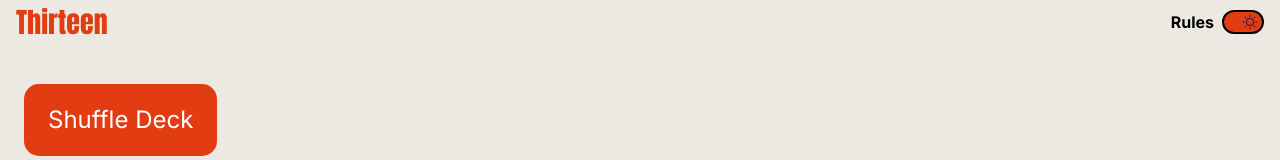
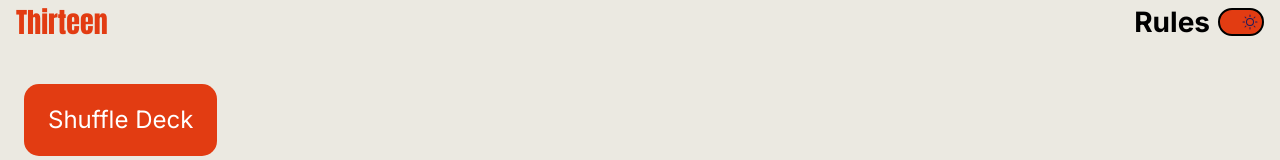
Before and after one commit to jduong09/thirteen, a Next.js app: page / in a window 1280 px wide. Shown: the top 160 px of the page. Built offline with nearby package versions, Linux system fonts and the light colour scheme.

Commit message:
Updated PR based on review.

```diff
--- a/components/header/header.js
+++ b/components/header/header.js
@@ -66,8 +66,8 @@ const Header = ({ changeTheme, theme }) => {
         <ul>
           <li><button onClick={() => setToggleRules(true)}>Rules</button></li>
           <li className={headerStyles.listItemDarkMode}>
-            <div className={theme === 'light' ? headerStyles.sunBorder : headerStyles.moonBorder}>
-              <button className={theme === 'light' ? headerStyles.btnLeft : headerStyles.btnRight} onClick={() => changeTheme(theme === 'light' ? 'dark' : 'light')}>
+            <div className={theme === 'light' ? headerStyles.sunBorder : headerStyles.moonBorder} onClick={() => changeTheme(theme === 'light' ? 'dark' : 'light')}>
+              <button className={theme === 'light' ? headerStyles.btnLeft : headerStyles.btnRight}>
                 <Image priority className={`${headerStyles.imageDarkMode} ${theme === 'light' ? headerStyles.sunIcon : headerStyles.moonIcon}`} src={src} alt='Svg icon of sun or moon' />
               </button>
             </div>
--- a/components/header/header.module.scss
+++ b/components/header/header.module.scss
@@ -32,6 +32,10 @@
 .header > nav > ul {
   display: flex;
   align-items: center;
+  > li {
+    font-size: 1.75rem;
+    cursor: pointer;
+  }
 }
 
 .header > nav > ul > li:last-child {
@@ -40,7 +44,6 @@
 
 .header > nav > ul > li > button {
   font-weight: 700;
-  cursor: pointer;
 }
 
 .header > nav > ul > li > button:hover {
@@ -53,8 +56,8 @@
   display: flex;
   align-items: center;
   > div {
-    width: 42px;
-    height: 24px;
+    width: 46px;
+    height: 28px;
     border-radius: 500px;
     border: 2px solid black;
     display: flex;
```
